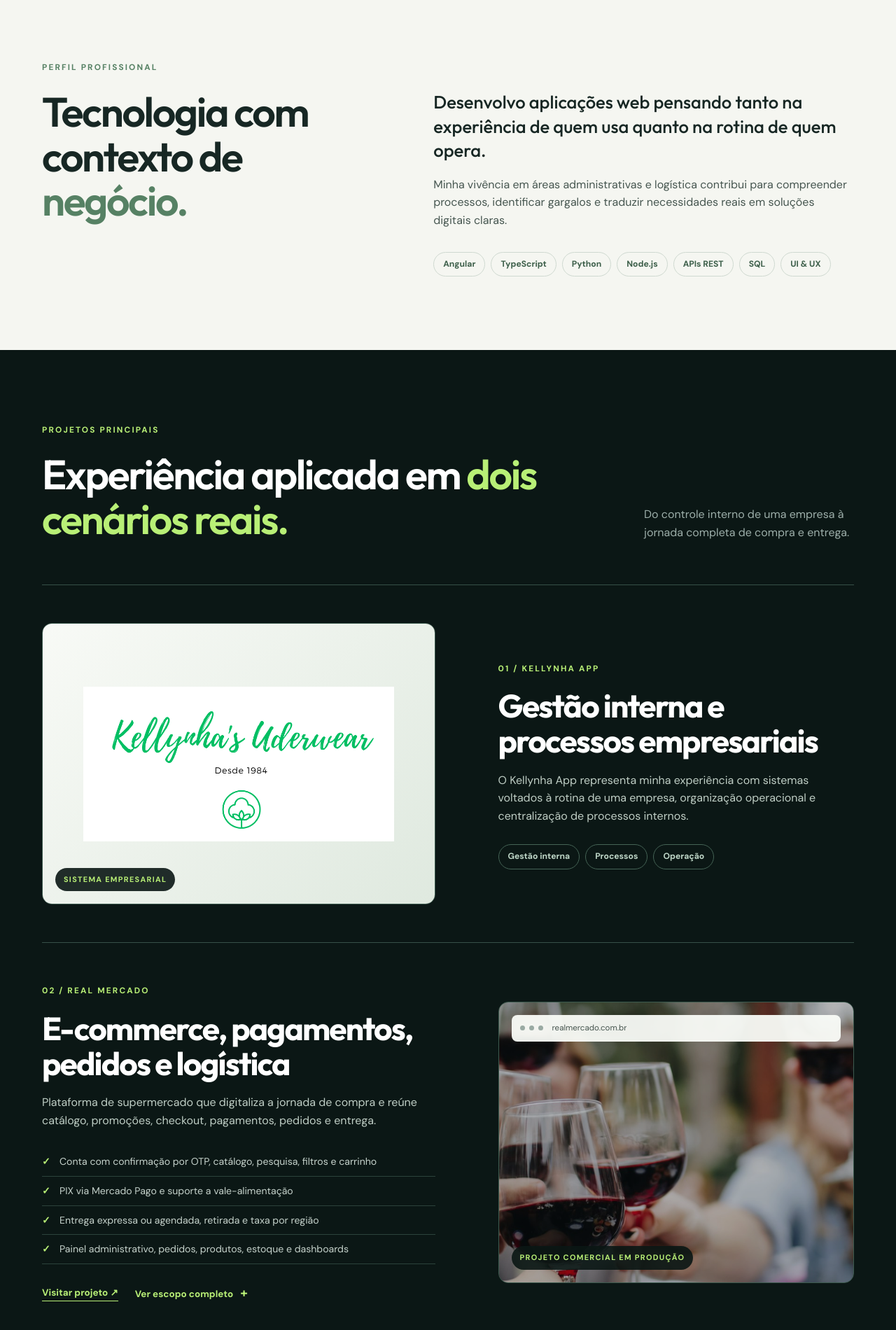
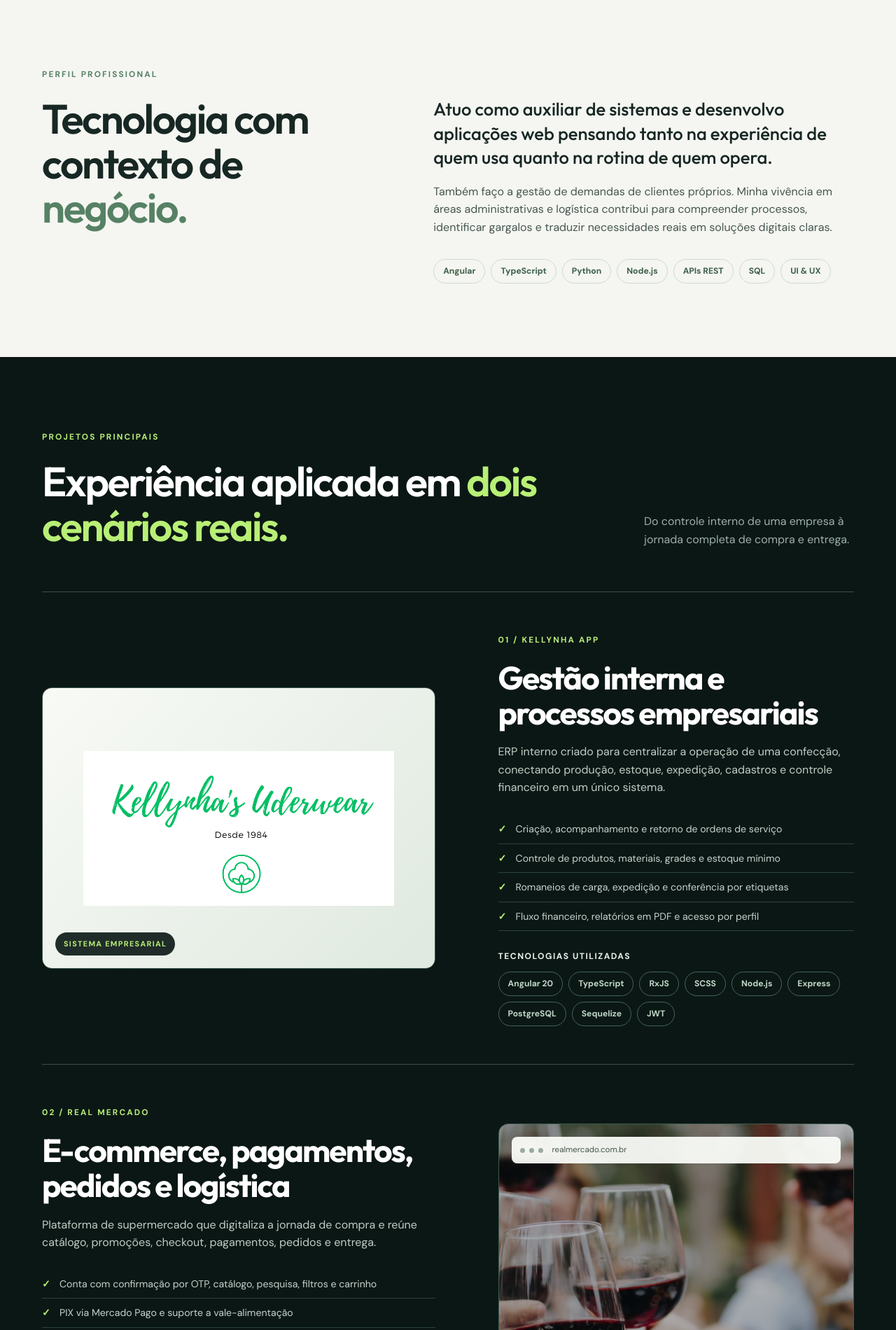
Before and after one commit to BussmannFabio/newPortfolio, a plain HTML site: page index.html in a window 1280 px wide. Shown: the part 900-2800 px from the top of the page at 70% size. Drawn offline with Linux system fonts and the light colour scheme.

Commit message:
Atualiza experiência e detalhes do Kellynha App

```diff
--- a/index.html
+++ b/index.html
@@ -46,7 +46,7 @@
             </div>
             <figcaption>
               <span class="status-dot" aria-hidden="true"></span>
-              <span><strong>Desenvolvimento &amp; produto</strong><small>Guaratinguetá / Campinas, SP</small></span>
+              <span><strong>Auxiliar de sistemas &amp; desenvolvedor</strong><small>Guaratinguetá / Campinas, SP</small></span>
             </figcaption>
           </figure>
         </div>
@@ -65,8 +65,8 @@
             <h2 id="perfil-title">Tecnologia com contexto de <em>negócio.</em></h2>
           </div>
           <div class="profile-copy">
-            <p class="profile-lead">Desenvolvo aplicações web pensando tanto na experiência de quem usa quanto na rotina de quem opera.</p>
-            <p>Minha vivência em áreas administrativas e logística contribui para compreender processos, identificar gargalos e traduzir necessidades reais em soluções digitais claras.</p>
+            <p class="profile-lead">Atuo como auxiliar de sistemas e desenvolvo aplicações web pensando tanto na experiência de quem usa quanto na rotina de quem opera.</p>
+            <p>Também faço a gestão de demandas de clientes próprios. Minha vivência em áreas administrativas e logística contribui para compreender processos, identificar gargalos e traduzir necessidades reais em soluções digitais claras.</p>
             <div class="competencies" aria-label="Competências principais">
               <span>Angular</span><span>TypeScript</span><span>Python</span><span>Node.js</span><span>APIs REST</span><span>SQL</span><span>UI &amp; UX</span>
             </div>
@@ -92,9 +92,18 @@
             <div class="case-content">
               <span class="case-number">01 / Kellynha App</span>
               <h3>Gestão interna e processos empresariais</h3>
-              <p>O Kellynha App representa minha experiência com sistemas voltados à rotina de uma empresa, organização operacional e centralização de processos internos.</p>
-              <div class="case-focus">
-                <span>Gestão interna</span><span>Processos</span><span>Operação</span>
+              <p>ERP interno criado para centralizar a operação de uma confecção, conectando produção, estoque, expedição, cadastros e controle financeiro em um único sistema.</p>
+              <ul class="case-list">
+                <li>Criação, acompanhamento e retorno de ordens de serviço</li>
+                <li>Controle de produtos, materiais, grades e estoque mínimo</li>
+                <li>Romaneios de carga, expedição e conferência por etiquetas</li>
+                <li>Fluxo financeiro, relatórios em PDF e acesso por perfil</li>
+              </ul>
+              <div class="tech-block">
+                <strong>Tecnologias utilizadas</strong>
+                <div class="case-focus">
+                  <span>Angular 20</span><span>TypeScript</span><span>RxJS</span><span>SCSS</span><span>Node.js</span><span>Express</span><span>PostgreSQL</span><span>Sequelize</span><span>JWT</span>
+                </div>
               </div>
             </div>
           </article>
@@ -135,7 +144,8 @@
             <h2 id="trajetoria-title">Base técnica e visão <em>multidisciplinar.</em></h2>
           </div>
           <div class="timeline">
-            <article><span class="timeline-date">2024 — atual</span><div><h3>Desenvolvedor estagiário</h3><p>Lorenfer Ltda</p><small>Desenvolvimento web com Angular, TypeScript e integração com APIs.</small></div></article>
+            <article><span class="timeline-date">2025 — atual</span><div><h3>Auxiliar de sistemas</h3><p>Kellynha Ltda</p><small>Suporte a sistemas, organização de demandas e acompanhamento das necessidades de clientes próprios.</small></div></article>
+            <article><span class="timeline-date">2024</span><div><h3>Desenvolvedor estagiário</h3><p>Lorenfer Ltda</p><small>Desenvolvimento web com Angular, TypeScript e integração com APIs.</small></div></article>
             <article><span class="timeline-date">2023 — 2027</span><div><h3>Análise e Desenvolvimento de Sistemas</h3><p>FATEC Guaratinguetá</p><small>Formação tecnológica em andamento.</small></div></article>
             <article><span class="timeline-date">2021 — 2023</span><div><h3>Auxiliar administrativo</h3><p>Kellynha Ltda</p><small>Experiência com processos internos, administração e operação.</small></div></article>
           </div>
```
Also changed, not shown: assets/fabio-bussmann.png, css/style.css.
